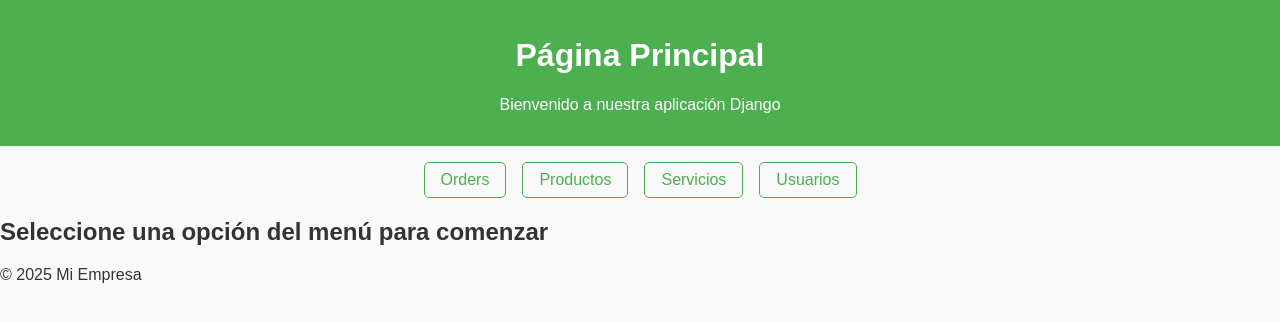
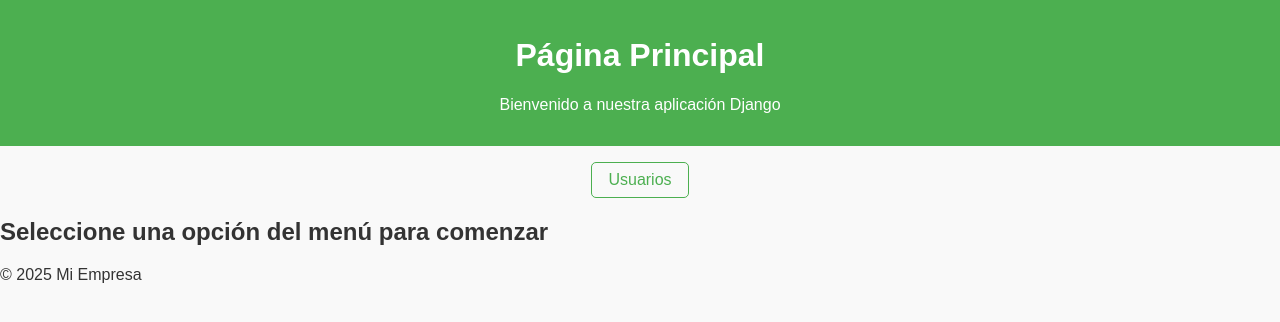
Before and after one commit to Andreszip/SERIAKOS, a Django app: page / in a window 1280 px wide. Shown: the top 322 px of the page. Run offline with Django 5.2, Linux system fonts and the light colour scheme.

Commit message:
mas arreglos

```diff
--- a/Users/templates/base.html
+++ b/Users/templates/base.html
@@ -44,9 +44,9 @@
         <p>Bienvenido a nuestra aplicación Django</p>
     </header>
     <nav>
-        <a href="{% url 'Orders' %}">Orders</a>
+        <!-- <a href="{% url 'Orders' %}">Orders</a>
         <a href="{% url 'Products' %}">Productos</a>
-        <a href="{% url 'Services' %}">Servicios</a>
+        <a href="{% url 'Services' %}">Servicios</a> -->
         <a href="{% url 'Users' %}">Usuarios</a>
     </nav>
     <main>
--- a/Users_management/settings.py
+++ b/Users_management/settings.py
@@ -70,7 +70,7 @@ TEMPLATES = [
 
                 'social_django.context_processors.backends',
                 'social_django.context_processors.login_redirect',
-                'messaging.context_processors.unread_messages_count',           ],
+                           ],
         },
     },
 ]
```
